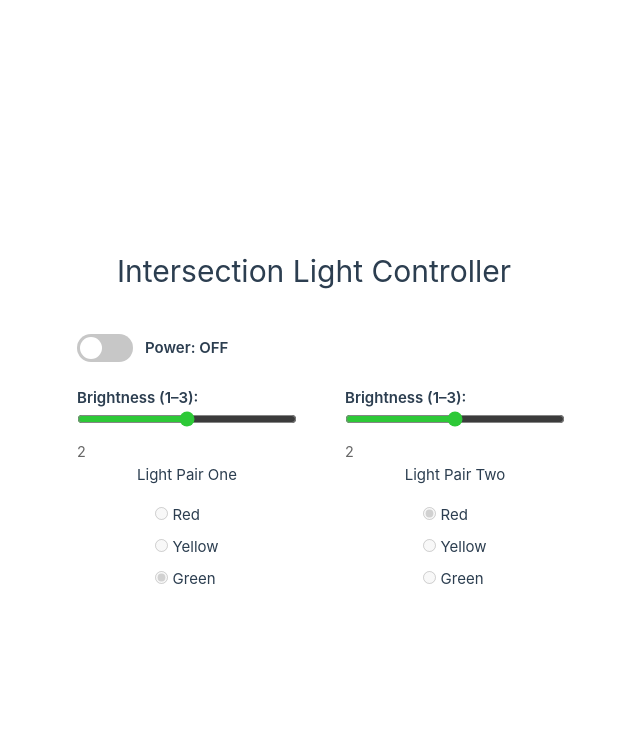
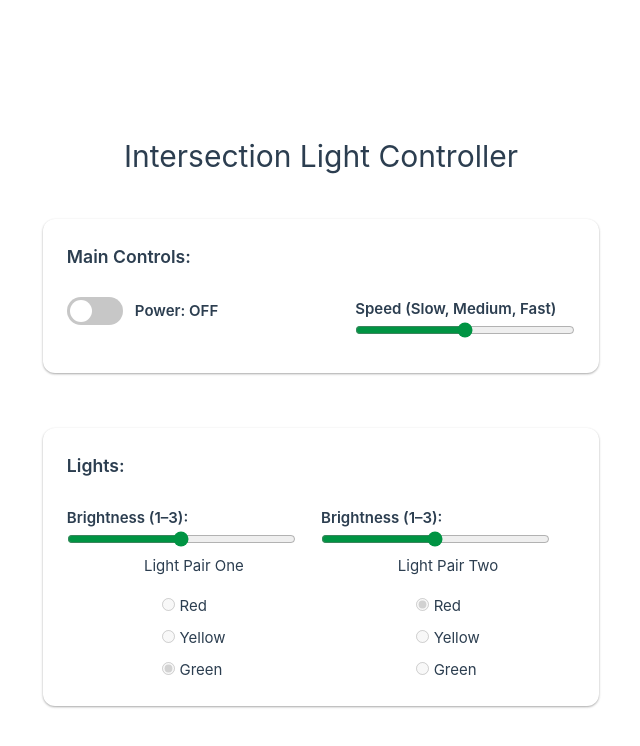
Before and after one commit to WilliamTRose756/rygen-code-sample, a Vue app in the folder light-controller-ui/: page / in a window 1280 px wide. Shown: the top 746 px of the page, without its empty margins (319-959 px from the left). Built offline with nearby package versions, Linux system fonts and the light colour scheme; the HTML template or start-up script is replaced by a standard one.

Commit message:
Speed adjustment and Ratio Fix

```diff
--- a/light-controller-ui/src/App.vue
+++ b/light-controller-ui/src/App.vue
@@ -3,41 +3,55 @@ import { ref, computed, watch, onUnmounted, reactive } from 'vue'
 import axios from 'axios'
 
 const colors = ['green', 'yellow', 'red'] as const
+const lightPairConfig = reactive<Record<LightPairId, LightPairConfig>>({
+  roadA: { brightness: 2 },
+  roadB: { brightness: 2 },
+})
+const activeLight = ref<LightColor>('green')
+const activeLightTwo = ref<LightColor>('red')
+const powerOn = ref(false)
+const powerLabel = computed(() => (powerOn.value ? 'ON' : 'OFF'))
+
+type SpeedKey = 'slow' | 'medium' | 'fast'
+const speedSetting = ref<number>(2)
+const speedConfig: Record<SpeedKey, number> = {
+  slow: 2,
+  medium: 1,
+  fast: 0.5,
+}
+const speedKey = computed<SpeedKey>(() => {
+  if (speedSetting.value <= 1) return 'slow'
+  if (speedSetting.value === 2) return 'medium'
+  return 'fast'
+})
+const currentSpeedFactor = () => speedConfig[speedKey.value]
+const lastSpeedFactor = ref<number>(currentSpeedFactor())
+
+const stoplightConfiguration: Record<LightColor, number> = {
+  green: 4,
+  yellow: 2,
+  red: 6,
+}
+
+const getDurationSeconds = (color: LightColor) =>
+  Math.max(1, Math.round(stoplightConfiguration[color] * speedConfig[speedKey.value]))
+
+const remainingLightOne = ref<number>(getDurationSeconds(activeLight.value))
+const remainingLightTwo = ref<number>(getDurationSeconds(activeLightTwo.value))
+const tickMs = 1000
+let cycleTimer: number | undefined
+
 type LightColor = (typeof colors)[number]
 type LightPairId = 'roadA' | 'roadB'
 type LightPairConfig = {
   brightness: number // 1-3
 }
 
-const lightPairConfig = reactive<Record<LightPairId, LightPairConfig>>({
-roadA: { brightness: 2},
-roadB: { brightness: 2}
-})
-
 const brightnessToOpacity = (level: number) => {
   if (level <= 1) return 0.4
   if (level === 2) return 0.7
   return 1
 }
-
-const activeLight = ref<LightColor>('green')
-const activeLightTwo = ref<LightColor>('red')
-
-const powerOn = ref(false)
-const powerLabel = computed(() => (powerOn.value ? 'ON' : 'OFF'))
-
-const stoplightConfiguration: Record<LightColor, number> = {
-  "green":4,
-  "yellow": 2,
-  "red": 6
-}
-
-const remainingLightOne = ref<number>(stoplightConfiguration[activeLight.value])
-const remainingLightTwo = ref<number>(stoplightConfiguration[activeLightTwo.value])
-
-const tickMs = 1000
-let cycleTimer: number | undefined
-
 // Iterate over  light cycle
 const advanceLight = (current: LightColor) => {
   const currentIndex = colors.indexOf(current)
@@ -48,15 +62,15 @@ const advanceLight = (current: LightColor) => {
 // decrement
 const tickLights = () => {
   remainingLightOne.value -= 1
- if (remainingLightOne.value <=0) {
+  if (remainingLightOne.value <= 0) {
     activeLight.value = advanceLight(activeLight.value)
-  remainingLightOne.value = stoplightConfiguration[activeLight.value]
+    remainingLightOne.value = getDurationSeconds(activeLight.value)
   }
 
   remainingLightTwo.value -= 1
- if (remainingLightTwo.value <=0) {
+  if (remainingLightTwo.value <= 0) {
     activeLightTwo.value = advanceLight(activeLightTwo.value)
-  remainingLightTwo.value = stoplightConfiguration[activeLightTwo.value]
+    remainingLightTwo.value = getDurationSeconds(activeLightTwo.value)
   }
 }
 
@@ -64,7 +78,6 @@ const tickLights = () => {
 const startCycle = () => {
   if (cycleTimer !== undefined) return
   cycleTimer = window.setInterval(tickLights, tickMs)
-
 }
 
 // clears  interval to stop, then reset cycleTimer
@@ -98,6 +111,14 @@ watch(powerOn, (isOn) => {
 onUnmounted(() => {
   stopCycle()
 })
+
+watch(speedKey, () => {
+  const newFactor = currentSpeedFactor()
+  const ratio = newFactor / lastSpeedFactor.value
+  remainingLightOne.value = Math.max(1, Math.round(remainingLightOne.value * ratio))
+  remainingLightTwo.value = Math.max(1, Math.round(remainingLightTwo.value * ratio))
+  lastSpeedFactor.value = newFactor
+})
 </script>
 
 <template>
@@ -108,6 +129,11 @@ onUnmounted(() => {
   </header>
 
   <main>
+    <div class="main-controls">
+      <label class="main-controls-label" style="margin-bottom: 5%" for="main-controls"
+        >Main Controls:</label
+      >
+      <div class="main-controls-box">
         <div class="power-control">
           <label class="switch">
             <input type="checkbox" v-model="powerOn" />
@@ -115,9 +141,20 @@ onUnmounted(() => {
           </label>
           <span class="power-label">Power: {{ powerLabel }}</span>
         </div>
+        <div class="speed-control">
+          <div class="speed-control">
+            <label>
+              Speed (Slow, Medium, Fast)
+              <input type="range" min="1" max="3" step="1" v-model.number="speedSetting" />
+            </label>
+          </div>
+        </div>
+      </div>
+    </div>
     <div class="light-controllers-div">
+      <label class="main-controls-label">Lights:</label>
+      <div class="lights-box">
         <div class="light-column">
-
           <div class="brightness-control">
             <label>
               Brightness (1–3):
@@ -129,29 +166,71 @@ onUnmounted(() => {
                 v-model.number="lightPairConfig.roadA.brightness"
               />
             </label>
-        <span>{{ lightPairConfig.roadA.brightness }}</span>
           </div>
           <div class="light-controller">
-          <p> Light Pair One</p>
+            <p>Light Pair One</p>
             <div class="light">
               <label>
-              <input type="radio" value="red" class="red" v-model="activeLight" name="light"
-                @change="handleActiveLightChange" :disabled="!powerOn" /> Red
+                <input
+                  :style="{
+                    opacity:
+                      powerOn && activeLight === 'red'
+                        ? brightnessToOpacity(lightPairConfig.roadA.brightness)
+                        : 1,
+                  }"
+                  type="radio"
+                  value="red"
+                  class="red"
+                  v-model="activeLight"
+                  name="light"
+                  @change="handleActiveLightChange"
+                  :disabled="!powerOn"
+                  @click.prevent
+                />
+                Red
               </label>
               <label>
-              <input type="radio" value="yellow" class="yellow" v-model="activeLight" name="light"
-                @change="handleActiveLightChange" :disabled="!powerOn" /> Yellow
+                <input
+                  :style="{
+                    opacity:
+                      powerOn && activeLight === 'yellow'
+                        ? brightnessToOpacity(lightPairConfig.roadA.brightness)
+                        : 1,
+                  }"
+                  type="radio"
+                  value="yellow"
+                  class="yellow"
+                  v-model="activeLight"
+                  name="light"
+                  @change="handleActiveLightChange"
+                  :disabled="!powerOn"
+                  @click.prevent
+                />
+                Yellow
               </label>
               <label>
-              <input type="radio" value="green" class="green" v-model="activeLight" name="light"
-                @change="handleActiveLightChange" :disabled="!powerOn" /> Green
+                <input
+                  class="radio-brightness-green"
+                  :style="{
+                    opacity:
+                      powerOn && activeLight === 'green'
+                        ? brightnessToOpacity(lightPairConfig.roadA.brightness)
+                        : 1,
+                  }"
+                  type="radio"
+                  value="green"
+                  v-model="activeLight"
+                  name="light"
+                  @change="handleActiveLightChange"
+                  :disabled="!powerOn"
+                  @click.prevent
+                />
+                Green
               </label>
             </div>
           </div>
         </div>
-    <div>
-
-    </div>
+        <div></div>
         <div class="light-column">
           <div class="brightness-control">
             <label>
@@ -164,23 +243,68 @@ onUnmounted(() => {
                 v-model.number="lightPairConfig.roadB.brightness"
               />
             </label>
-  <span>{{ lightPairConfig.roadB.brightness }}</span>
           </div>
           <div class="light-two-controller">
             <p>Light Pair Two</p>
             <div class="light-two">
               <label>
-              <input type="radio" value="red" class="red" v-model="activeLightTwo" name="lightTwo"
-                @change="handleActiveLightChangeTwo" :disabled="!powerOn" /> Red
+                <input
+                  :style="{
+                    opacity:
+                      powerOn && activeLightTwo === 'red'
+                        ? brightnessToOpacity(lightPairConfig.roadB.brightness)
+                        : 1,
+                  }"
+                  type="radio"
+                  value="red"
+                  class="red"
+                  v-model="activeLightTwo"
+                  name="lightTwo"
+                  @change="handleActiveLightChange"
+                  :disabled="!powerOn"
+                  @click.prevent
+                />
+                Red
               </label>
               <label>
-              <input type="radio" value="yellow" class="yellow" v-model="activeLightTwo" name="lightTwo"
-                @change="handleActiveLightChangeTwo" :disabled="!powerOn" /> Yellow
+                <input
+                  :style="{
+                    opacity:
+                      powerOn && activeLightTwo === 'yellow'
+                        ? brightnessToOpacity(lightPairConfig.roadB.brightness)
+                        : 1,
+                  }"
+                  type="radio"
+                  value="yellow"
+                  class="yellow"
+                  v-model="activeLightTwo"
+                  name="lightTwo"
+                  @change="handleActiveLightChange"
+                  :disabled="!powerOn"
+                  @click.prevent
+                />
+                Yellow
               </label>
               <label>
-              <input type="radio" value="green" class="green" v-model="activeLightTwo" name="lightTwo"
-                @change="handleActiveLightChangeTwo" :disabled="!powerOn" /> Green
+                <input
+                  class="radio-brightness-green"
+                  :style="{
+                    opacity:
+                      powerOn && activeLightTwo === 'green'
+                        ? brightnessToOpacity(lightPairConfig.roadB.brightness)
+                        : 1,
+                  }"
+                  type="radio"
+                  value="green"
+                  v-model="activeLightTwo"
+                  name="lightTwo"
+                  @change="handleActiveLightChange"
+                  :disabled="!powerOn"
+                  @click.prevent
+                />
+                Green
               </label>
+            </div>
           </div>
         </div>
       </div>
@@ -192,6 +316,9 @@ onUnmounted(() => {
 header {
   line-height: 1.5;
 }
+.wrapper {
+  text-align: center;
+}
 
 .logo {
   display: block;
@@ -200,62 +327,40 @@ header {
 
 @media (min-width: 1024px) {
   header {
-    display: flex;
-    place-items: center;
     margin: calc(var(--section-gap) / 4);
   }
 
-  header .wrapper {
-    display: flex;
-    place-items: flex-start;
-    flex-wrap: wrap;
+  .wrapper {
+    text-align: center;
   }
 }
 
-.light-controllers-div {
+/* Main Controls Box */
+.main-controls {
+  display: flex;
+  flex-direction: column;
+  margin-bottom: 10%;
+  background: #fff;
+  border-radius: 12px;
+  padding: 24px;
+  box-shadow:
+    0 1px 3px rgba(0, 0, 0, 0.12),
+    0 1px 2px rgba(0, 0, 0, 0.24);
+}
+.main-controls-label {
+  font-family: inherit;
+  font-size: 1.1rem;
+  font-weight: 600;
+  margin-bottom: 5%;
+}
+
+.main-controls-box {
   display: flex;
   flex-direction: row;
-  flex-wrap: wrap;
-  gap: 1.5rem;
   justify-content: space-between;
 }
 
-.light-controller {
-  display: grid;
-  place-items: center;
-  gap: 1rem;
-
-  .light {
-    display: grid;
-    gap: .5rem;
-  }
-
-}
-
-.light-two-controller {
-display: grid;
-  place-items: center;
-  gap: 1rem;
-
-  .light-two {
-    display: grid;
-    gap: .5rem;
-  }
-}
-
-input[type='radio'].red {
-  accent-color: #cc3232;
-}
-
-input[type='radio'].yellow {
-  accent-color: #e7b416;
-}
-
-input[type='radio'].green {
-  accent-color: #2dc937;
-}
-
-
+/* Power Switch */
 .power-control {
   display: flex;
   align-items: center;
@@ -294,7 +399,7 @@ input[type='radio'].green {
 
 .slider::before {
   position: absolute;
-  content: "";
+  content: '';
   height: 22px;
   width: 22px;
   left: 3px;
@@ -303,7 +408,6 @@ input[type='radio'].green {
   transition: 0.2s;
   border-radius: 50%;
 }
-
 .switch input:checked + .slider {
   background-color: #2dc937;
 }
@@ -312,19 +416,83 @@ input[type='radio'].green {
   transform: translateX(28px);
 }
 
+/* Lights Box */
+.light-controllers-div {
+  display: flex;
+  flex-direction: column;
+  background: #fff;
+  border-radius: 12px;
+  padding: 24px;
+  box-shadow:
+    0 1px 3px rgba(0, 0, 0, 0.12),
+    0 1px 2px rgba(0, 0, 0, 0.24);
+}
+
+/* Lights */
+
+.lights-column {
+  max-width: 50%;
+}
+.light-controller {
+  display: grid;
+  place-items: center;
+  gap: 1rem;
+
+  .light {
+    display: grid;
+    gap: 0.5rem;
+  }
+}
+
+.light-two-controller {
+  display: grid;
+  place-items: center;
+  gap: 1rem;
+
+  .light-two {
+    display: grid;
+    gap: 0.5rem;
+  }
+}
+
+input[type='radio'].red {
+  accent-color: #cc3232;
+}
+
+input[type='radio'].yellow {
+  accent-color: #e7b416;
+}
+
+input[type='radio'].green {
+  accent-color: #2dc937;
+}
+
+.lights-box {
+  display: flex;
+  flex-direction: row;
+  justify-content: space-between;
+}
+
+.radio-brightness-green {
+  opacity: var(--o, 1);
+  filter: opacity(var(--o, 1));
+  accent-color: #2dc937;
+}
+
+/* Brightness */
 .brightness-control {
   display: grid;
   gap: 0.4rem;
-  width: 220px;
+  max-width: 90%;
 }
 
 .brightness-control label {
   font-weight: 600;
 }
 
-.brightness-control input[type="range"] {
+.brightness-control input[type='range'] {
   width: 100%;
-  accent-color: #2dc937;
+  accent-color: #009443;
 }
 
 .brightness-control span {
@@ -332,4 +500,24 @@ input[type='radio'].green {
   color: #666;
 }
 
-</style
+/* Speed */
+.speed-control {
+  display: grid;
+  gap: 0.4rem;
+  width: 220px;
+}
+
+.speed-control label {
+  font-weight: 600;
+}
+
+.speed-control input[type='range'] {
+  width: 100%;
+  accent-color: #009443;
+}
+
+.speed-control span {
+  font-size: 0.9rem;
+  color: #666;
+}
+</style>
```
Lines whose indentation alone changed are shown as unchanged.
